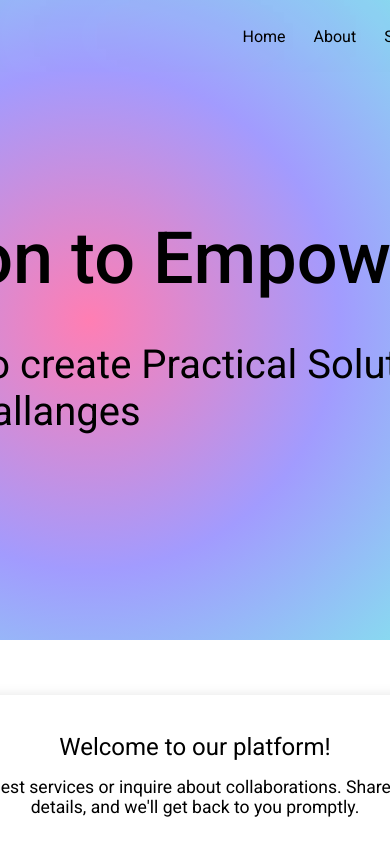
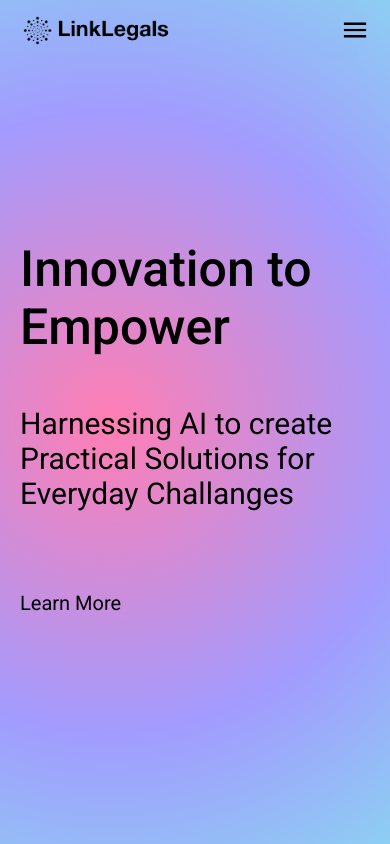
Before and after one commit to JuanDeAguero/linklegals-frontend, a React (Create React App) app in the folder website/: page / in a window 390 px wide. Shown: the top 844 px of the page. Built offline with nearby package versions, Linux system fonts and the light colour scheme.

Commit message:
mobile menu

```diff
--- a/website/package.json
+++ b/website/package.json
@@ -8,6 +8,7 @@
     "@testing-library/user-event": "^13.5.0",
     "react": "^18.3.1",
     "react-dom": "^18.3.1",
+    "react-router-dom": "^7.0.1",
     "react-scripts": "5.0.1",
     "web-vitals": "^2.1.4"
   },
--- a/website/src/app.css
+++ b/website/src/app.css
@@ -4,7 +4,7 @@
     flex-direction: column;
 }
 nav {
-    height: 90px;
+    height: 60px;
     width: 100%;
     display: flex;
     justify-content: center;
@@ -15,44 +15,58 @@ nav {
     display: flex;
     align-items: center;
     justify-content: space-between;
-    width: 1200px;
+    width: 1000px;
+}
+.menu {
+    visibility: hidden;
+    position: absolute;
+    height: 0;
 }
 .logo {
-    height: 50px;
+    height: 35px;
 }
 .nav-right {
     display: flex;
 }
 .nav-button {
-    font-size: 20px;
+    font-size: 16px;
     padding-left: 15px;
     padding-right: 15px;
     margin-left: 5px;
-    height: 40px;
+    height: 35px;
     align-items: center;
     border-radius: 20px;
+    display: flex;
 }
 .nav-button:hover {
     background-color: rgba(0, 0, 0, 0.05);
 }
 .landing-page {
-    width: 100px;
-    width: 1200px;
-    margin-bottom: 140px;
+    height: calc(100vh - 60px);
+    width: 1000px;
+    display: flex;
+    flex-direction: column;
+    justify-content: center;
+}
+.landing-page-content {
+    display: flex;
+    flex-direction: column;
+    backdrop-filter: blur(100px);
+    padding: 20px;
+    margin-bottom: 50px;
 }
 .title {
-    margin-top: 180px;
-    font-size: 90px;
+    font-size: 60px;
     font-weight: 500;
 }
 .subtitle {
     margin-top: 50px;
-    font-size: 50px;
+    font-size: 40px;
     width: 950px;
 }
 .learn-more {
     margin-top: 80px;
-    font-size: 30px;
+    font-size: 20px;
 }
 .learn-more:hover {
     text-decoration: underline;
@@ -60,11 +74,16 @@ nav {
 .background-gradient {
     position: absolute;
     width: 100%;
-    height: 800px;
+    height: 100vh;
     z-index: -1;
     background: radial-gradient(circle at center, #ff7eb3, #a29bfe, #81ecec, #6c5ce7);
     background-size: 200% 200%;
     animation: stripeGradientAnimation 15s infinite alternate ease-in-out;
+}
+.background-black {
+    position: absolute;
+    width: 100%;
+    height: 100vh;
 }
 @keyframes stripeGradientAnimation {
     0% {
@@ -83,55 +102,122 @@ nav {
         background-position: 0% 50%;
     }
 }
-.welcome {
-    width: 1200px;
-    margin-top: 70px;
-    margin-bottom: 70px;
-    display: flex;
-    flex-direction: column;
-    align-items: center;
-    overflow: visible;
-}
-.welcome-title {
-    font-size: 30px;
-    margin-bottom: 20px;
-}
-.welcome-text {
-    font-size: 22px;
-    width: 600px;
-    text-align: center;
-    z-index: 1;
-}
-.welcome-section {
-    margin-bottom: 50px;
-    display: flex;
-    flex-direction: column;
-    background-color: rgb(255, 255, 255);
-    border-radius: 30px;
-    padding: 25px;
-    align-items: center;
-    width: 950px;
-    height: 150px;
-    position: relative;
-    overflow: hidden;
-    justify-content: center;
-    filter: drop-shadow(0px 0px 7px #e5e5e5);
-    -webkit-transform: translateZ(0);
-}
-.uscis, .doc, .logo-welcome {
-    position: absolute;
-    height: 200px;
-    left: 10px;
-    bottom: -50px;
-    opacity: 0.1;
-}
-.logo-welcome {
-    width: 200px;
-    object-fit: cover;
-    object-position: 0 100%;
-}
 footer {
     width: 100%;
     height: 200px;
     background-color: rgb(185, 185, 185);
 }
+.page {
+    position: relative;
+    width: 1000px;
+    overflow: visible;
+}
+.about-title {
+    font-size: 30px;
+    font-weight: 500;
+    margin-top: 50px;
+}
+.about-subtitle {
+    font-size: 20px;
+    margin-top: 40px;
+    font-weight: 500;
+}
+.about-text {
+    font-size: 18px;
+    width: 500px;
+    margin-top: 20px;
+}
+.about-guide {
+    position: fixed;
+    top: 120px;
+    right: calc((100vw - 1000px) / 2);
+}
+.about-guide-button {
+    height: 40px;
+    align-items: center;
+    padding-left: 15px;
+    padding-right: 15px;
+}
+.about-guide-button:hover {
+    background-color: rgb(240, 240, 240);
+}
+.about-guide-subtitle {
+    margin-left: 15px;
+}
+@media only screen and (min-width: 0) and (max-width: 1049px) {
+    nav {
+        overflow: visible;
+        z-index: 1;
+    }
+    .nav-content {
+        width: 100%;
+        position: relative;
+        overflow: visible;
+    }
+    .menu {
+        visibility: visible;
+        position: absolute;
+        height: 30px;
+        right: 20px;
+    }
+    .menu-icon {
+        height: 100%;
+    }
+    .landing-page {
+        width: 100%;
+    }
+    .landing-page-content {
+        backdrop-filter: blur(0px);
+    }
+    .title {
+        width: calc(100% - 0px);
+        margin-left: 0px;
+        font-size: 50px;
+    }
+    .subtitle {
+        width: calc(100% - 0px);
+        margin-left: 0px;
+        font-size: 30px;
+    }
+    .learn-more {
+        width: calc(100% - 0px);
+        margin-left: 0px;
+        font-size: 20px;
+    }
+    .logo {
+        margin-left: 20px;
+    }
+    .nav-button {
+        margin-left: 0;
+        border-radius: 0;
+    }
+    .nav-right {
+        padding-top: 20px;
+        flex-direction: column;
+        position: absolute;
+        top: 60px;
+        width: 100%;
+        background-color: rgb(240, 240, 240, 0.5);
+        height: calc(100vh - 60px - 20px);
+    }
+    .nav-right-background {
+        position: absolute;
+        width: 100%;
+        height: calc(100%);
+        z-index: -1;
+        margin-top: -20px;
+        background: radial-gradient(circle at center, #ff7eb3, #a29bfe, #81ecec, #6c5ce7);
+        background-size: 200% 200%;
+    }
+    .about-guide {
+        visibility: hidden;
+    }
+    .page {
+        width: calc(100% - 40px);
+        padding-left: 20px;
+        padding-right: 20px;
+    }
+    .about-title, .about-subtitle, .about-text {
+        width: 100%;
+    }
+}
--- a/website/src/app.jsx
+++ b/website/src/app.jsx
@@ -1,49 +1,134 @@
 import "./app.css"
+import { BrowserRouter as Router, Routes, Route, Link, useLocation } from "react-router-dom"
+import { useRef, useState, useEffect } from "react"
+
+const Home = () => <div className="landing-page">
+    <div className="landing-page-content">
+        <div className="title">Innovation to Empower</div>
+        <div className="subtitle">Harnessing AI to create Practical Solutions for Everyday Challanges</div>
+        <Link to="/about" className="learn-more">Learn More</Link>
+    </div>
+</div>
+
+const About = () => {
+
+    const ourStoryRef = useRef(null)
+    const innovateRef = useRef(null)
+    const identifyingProblemRef = useRef(null)
+    const missionVisionRef = useRef(null)
+    const initialStepsRef = useRef(null)
+    const innovationCollabRef = useRef(null)
+    const futureGoalsRef = useRef(null)
+    const callToActionRef = useRef(null)
+    const researchRef = useRef(null)
+    const collaborationsRef = useRef(null)
+
+    return (
+      <div className="page">
+        <div className="about-guide">
+          <button className="about-guide-button" onClick={() => ourStoryRef.current.scrollIntoView({ behavior: "smooth" })}>Our Story</button>
+          <button className="about-guide-button about-guide-subtitle" onClick={() => innovateRef.current.scrollIntoView({ behavior: "smooth" })}>Innovate, Connect, Empower</button>
+          <button className="about-guide-button about-guide-subtitle" onClick={() => identifyingProblemRef.current.scrollIntoView({ behavior: "smooth" })}>Identifying the Problem</button>
+          <button className="about-guide-button about-guide-subtitle" onClick={() => missionVisionRef.current.scrollIntoView({ behavior: "smooth" })}>Mission and Vision</button>
+          <button className="about-guide-button about-guide-subtitle" onClick={() => initialStepsRef.current.scrollIntoView({ behavior: "smooth" })}>Initial Steps and Development</button>
+          <button className="about-guide-button about-guide-subtitle" onClick={() => innovationCollabRef.current.scrollIntoView({ behavior: "smooth" })}>Innovation and Collaboration</button>
+          <button className="about-guide-button about-guide-subtitle" onClick={() => futureGoalsRef.current.scrollIntoView({ behavior: "smooth" })}>Future Goals</button>
+          <button className="about-guide-button about-guide-subtitle" onClick={() => callToActionRef.current.scrollIntoView({ behavior: "smooth" })}>Call to Action</button>
+          <button className="about-guide-button" onClick={() => researchRef.current.scrollIntoView({ behavior: "smooth" })}>Research</button>
+          <button className="about-guide-button" onClick={() => collaborationsRef.current.scrollIntoView({ behavior: "smooth" })}>Collaborations</button>
+        </div>
+        <div className="about-title" ref={ourStoryRef}>Our Story</div>
+        <div className="about-subtitle" ref={innovateRef}>Innovate, Connect, Empower</div>
+        <div className="about-text">“The future of human work is in specific domain expertise. Understanding the challenges and then using autonomously intelligent technology to help us provide solutions.”</div>
+        <div className="about-text">- Jensen Huang</div>
+        <div className="about-text">Our journey starts with recognizing the vital role of domain experts in guiding AI to solve real-world problems. In many sectors, experts see the potential of existing technologies if adapted correctly. Instead of waiting for these changes to happen, we took action to create practical AI-driven tools. We saw an opportunity to make AI beneficial for those with fewer resources by helping them share their stories more effectively.</div>
+        <div className="about-subtitle" ref={identifyingProblemRef}>Identifying the Problem</div>
+        <div className="about-text">Many AI innovations are not addressing the needs of underrepresented communities. Specifically, we identified a few key problems to address:</div>
+        <div className="about-text">Repetitive Storytelling: Clients expend valuable time and energy recounting their experiences to multiple individuals involved in their case, resulting in fatigue and the omission of important details.</div>
+        <div className="about-text">Limited Options: Time constraints force clients to accept less optimal choices.</div>
+        <div className="about-text">Document Complexity: The complex nature of many documents renders them difficult for clients to comprehend.</div>
+        <div className="about-text">Language Barriers: These barriers pose substantial challenges to accessing legal services.</div>
+        <div className="about-subtitle" ref={missionVisionRef}>Mission and Vision</div>
+        <div className="about-text">Our mission is to innovate, connect, and empower by creating AI solutions that are advanced, accessible, and socially responsible. We envision a platform that prioritizes user safety and confidentiality.</div>
+        <div className="about-subtitle" ref={initialStepsRef}>Initial Steps and Development</div>
+        <div className="about-text">We began with research to understand our audience"s needs. This led to the development of our mobile app, which in its first phase, offers essential services that will be expanded over time. Currently, the app is in the MVP stage with plans to add more features to make a beta version available to our collaborators for testing. This approach combines AI technology with human expertise to ensure accuracy and reliability.</div>
+        <div className="about-subtitle" ref={innovationCollabRef}>Innovation and Collaboration</div>
+        <div className="about-text">We believe in the power of collaboration. By working with partners, we ensure our solutions are grounded in real-world needs. User privacy and safety are central to our development process, and we are committed to maintaining the highest ethical standards.</div>
+        <div className="about-subtitle" ref={futureGoalsRef}>Future Goals</div>
+        <div className="about-text">Looking ahead, we plan to scale our services and introduce new features that will further empower our users. Our goal is to continuously innovate and improve, making our platform a trusted resource for communities around the world.</div>
+        <div className="about-subtitle" ref={callToActionRef}>Call to Action</div>
+        <div className="about-text">Join us on this journey. Whether you’re a potential user, a collaborator, or simply someone who believes in our mission, we welcome you. Together, we can innovate, connect, and empower.</div>
+        <div className="about-title" ref={researchRef}>Research</div>
+        <div className="about-title" ref={collaborationsRef}>Collaborations</div>
+      </div>
+    )
+}
+
+const Services = () => <div className="page"></div>
+const Contact = () => <div className="page"></div>
+const TranslatorGPT = () => <div className="page"></div>
+
+const BackgroundGradient = () => {
+    const location = useLocation()
+    return <>
+        <div className="background-gradient" style={{ height: location.pathname === "/" ? "100vh" : "5px", top: location.pathname === "/" ? "0" : "60px" }} />
+    </>
+
+}
 
 const App = () => {
+
+    const [showMenu, setShowMenu] = useState(true)
+
+    const [isMobile, setIsMobile] = useState(window.innerWidth < 1050)
+
+    useEffect(() => {
+        const handleResize = () => {
+            setIsMobile(window.innerWidth < 1050);
+        };
+        window.addEventListener('resize', handleResize);
+        return () => {
+            window.removeEventListener('resize', handleResize);
+        };
+    }, []);
+
+    useEffect(() => {
+        if (isMobile) {
+            setShowMenu(false)
+        } else {
+            setShowMenu(true)
+        }
+    }, [isMobile])
+
     return (
-    <div className="app">
-        <div className="background-gradient"></div>
-        <nav>
-            <div className="nav-content">
-                <img className="logo" src="logo.png" />
-                <div className="nav-right">
-                    <button className="nav-button">Home</button>
-                    <button className="nav-button">About</button>
-                    <button className="nav-button">Services</button>
-                    <button className="nav-button">Contact</button>
-                    <button className="nav-button">Translator GPT</button>
+    <Router>
+        <div className="app">
+        <BackgroundGradient />
+            <nav>
+                <div className="nav-content">
+                    <img className="logo" src="logo.png" />
+                    {showMenu ? <div className="nav-right">
+                        <Link to="/" onClick={() => setShowMenu(false)} className="nav-button">Home</Link>
+                        <Link to="/about" onClick={() => setShowMenu(false)} className="nav-button">About</Link>
+                        <Link to="/" onClick={() => setShowMenu(false)} className="nav-button">Services</Link>
+                        <Link to="/" onClick={() => setShowMenu(false)} className="nav-button">Contact</Link>
+                        <Link to="/" onClick={() => setShowMenu(false)} className="nav-button">Translator GPT</Link>
+                        <div className="nav-right-background" />
+                    </div> : null}
+                    <button className="menu" onClick={() => setShowMenu(!showMenu)}>
+                        <img className="menu-icon" src="menu.png" />
+                    </button>
                 </div>
-            </div>
-        </nav>
-        <div className="landing-page">
-            <div className="title">Innovation to Empower</div>
-            <div className="subtitle">Harnessing AI to create Practical Solutions for Everyday Challanges</div>
-            <button className="learn-more">Learn More</button>
+            </nav>
+            <Routes>
+                <Route path="/" element={<Home />} />
+                <Route path="/about" element={<About />} />
+                <Route path="/services" element={<Services />} />
+                <Route path="/contact" element={<Contact />} />
+                <Route path="/translator-gpt" element={<TranslatorGPT />} />
+            </Routes>
         </div>
-        <div className="welcome">
-            <div className="welcome-section">
-                <div className="welcome-title">Welcome to our platform!</div>
-                <div className="welcome-text">Request services or inquire about collaborations. Share your details, and we'll get back to you promptly.</div>
-                <img className="logo-welcome" src="logo.png" />
-            </div>
-            <div className="welcome-section">
-                <div className="welcome-title">Document Translation Services</div>
-                <div className="welcome-text">Receive accurate, timely, and certified translations, with careful attention to detail and cultural context.</div>
-                <img className="doc" src="doc.png" />
-           </div>
-            <div className="welcome-section">
-                <div className="welcome-title">USCIS Interpretation Services</div>
-                <div className="welcome-text">We provide interpretation for USCIS interviews at Baltimore and Fairfax, with practice sessions to help you feel confident and ready.</div>
-                <img className="uscis" src="uscis.png" />
-            </div>
-            <div className="welcome-section">
-                <div className="welcome-title">Request a Quote or Service</div>
-                <div className="welcome-text">Fill out the form or email us at Translations@LinkLegals.com for translations and Interpretation@LinkLegals.com for interpretation services. We're here to assist you!</div>
-            </div>
-        </div>
-        <footer></footer>
-    </div>
+    </Router>
     )
 }
 
--- a/website/src/index.css
+++ b/website/src/index.css
@@ -26,5 +26,5 @@ button:hover {
     cursor: pointer;
 }
 html {
-    zoom: 0.8;
+    zoom: 1.0;
 }
```
Also changed, not shown: website/public/menu.png (added).
